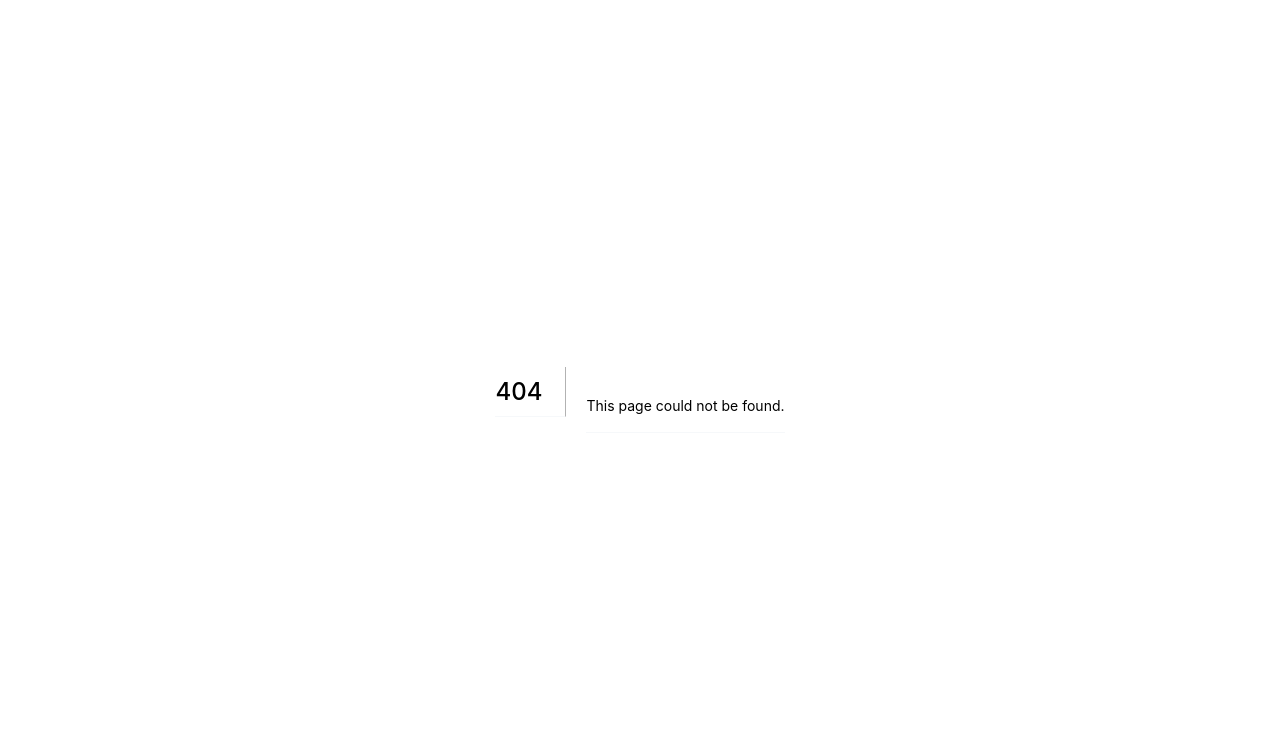
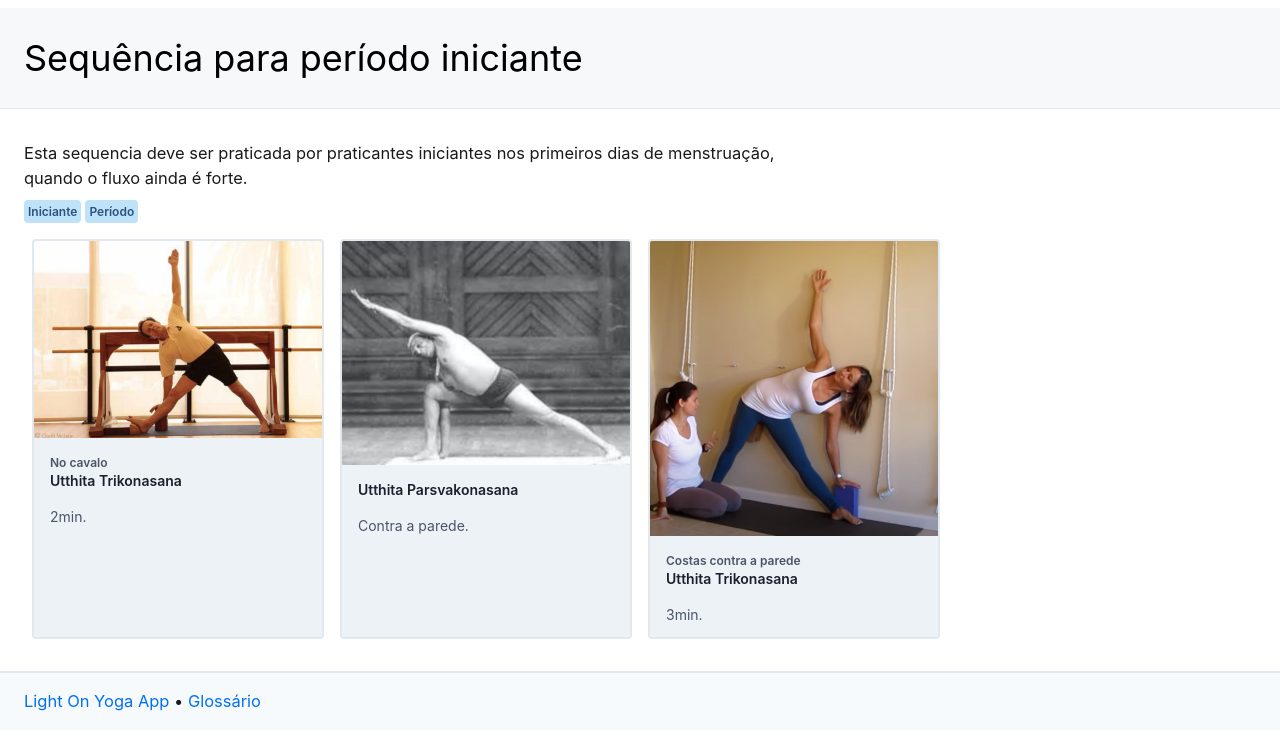
Before and after one commit to gustavoguichard/lightonyoga, a Next.js app: page /sequencia/sequencia-para-periodo-iniciante in a window 1280 px wide. Before the commit this address had no page. Shown: the top 750 px of the page. Built offline with nearby package versions, Linux system fonts and the light colour scheme; a web font is replaced by a local one; what tailwindcss-aspect-ratio, tailwindcss-responsive-embed would draw is missing.

Commit message:
Sequences

```diff
--- a/components/asana-card.js
+++ b/components/asana-card.js
@@ -1,26 +1,12 @@
-import Link from 'next/link'
+import Card from 'components/card'
 
-export default function AsanaCard({ title, subtitle, tagline, link, picture }) {
+export default function AsanaCard({ asana }) {
   return (
-    <Link href="/asana/[...slug]" as={link}>
-      <a className="w-full sm:w-1/2 md:w-1/3 lg:w-1/4 flex">
-        <div className="flex overflow-hidden flex-col rounded m-2 border-2 border-gray-300 bg-gray-200">
-          <img
-            className="w-full mb-2"
-            src={picture}
-            alt={[title, subtitle].join(' - ')}
-          />
-          <div className="px-4 py-2">
-            {subtitle && (
-              <p className="m-0 text-xs font-semibold text-gray-700">{title}</p>
-            )}
-            <p className="text-sm font-semibold text-gray-900 leading-tight">
-              {subtitle || title}
-            </p>
-            {tagline && <p className="text-sm mb-1 text-gray-700">{tagline}</p>}
-          </div>
-        </div>
-      </a>
-    </Link>
+    <Card
+      title={asana.name}
+      link={`/asana/${asana.slug}`}
+      picture={`/${asana.slug}.png`}
+      tagline={asana.meaning}
+    />
   )
 }
--- a/components/asana-list.js
+++ b/components/asana-list.js
@@ -6,13 +6,7 @@ export default function AsanaList({ asanas }) {
       <h3>Asanas</h3>
       <div className="flex flex-wrap">
         {asanas.map((asana) => (
-          <AsanaCard
-            key={asana.name}
-            link={`/asana/${asana.slug}`}
-            picture={`/${asana.slug}.png`}
-            title={asana.name}
-            tagline={asana.meaning}
-          />
+          <AsanaCard key={asana.name} asana={asana} />
         ))}
       </div>
     </div>
--- /dev/null
+++ b/components/card.js
@@ -0,0 +1,26 @@
+import Link from 'next/link'
+
+export default function Card({ title, subtitle, tagline, link, picture }) {
+  return (
+    <Link href="/asana/[...slug]" as={link}>
+      <a className="w-full sm:w-1/2 md:w-1/3 lg:w-1/4 flex">
+        <div className="flex overflow-hidden flex-col rounded m-2 border-2 border-gray-300 bg-gray-200">
+          <img
+            className="w-full mb-2"
+            src={picture}
+            alt={[title, subtitle].join(' - ')}
+          />
+          <div className="px-4 py-2">
+            {subtitle && (
+              <p className="m-0 text-xs font-semibold text-gray-700">{title}</p>
+            )}
+            <p className="text-sm font-semibold text-gray-900 leading-tight">
+              {subtitle || title}
+            </p>
+            {tagline && <p className="text-sm mb-1 text-gray-700">{tagline}</p>}
+          </div>
+        </div>
+      </a>
+    </Link>
+  )
+}
--- a/components/variation-card.js
+++ b/components/variation-card.js
@@ -1,8 +1,8 @@
-import AsanaCard from 'components/asana-card'
+import Card from 'components/card'
 
 export default function VariationCard({ variation }) {
   return (
-    <AsanaCard
+    <Card
       title={variation.asana.name}
       subtitle={variation.title}
       link={`/asana/${variation.asana.slug}/${variation.slug}`}
--- /dev/null
+++ b/data/sequences.js
@@ -0,0 +1,15 @@
+export default [
+  {
+    id: 1,
+    name: 'Sequência para período iniciante',
+    slug: 'sequencia-para-periodo-iniciante',
+    tags: [1, 12],
+    description:
+      '<p>Esta sequencia deve ser praticada por praticantes iniciantes nos primeiros dias de menstruação, quando o fluxo ainda é forte.</p>',
+    asanas: [
+      { id: 1, variation: 4, description: '2min.' },
+      { id: 2, description: 'Contra a parede.' },
+      { id: 1, variation: 3, description: '3min.' },
+    ],
+  },
+]
--- a/lib/api.js
+++ b/lib/api.js
@@ -8,6 +8,7 @@ import allVariations from 'data/variations.js'
 import movements from 'data/movements.js'
 import families from 'data/families.js'
 import glossary from 'data/glossary.js'
+import sequences from 'data/sequences.js'
 import tags from 'data/tags.js'
 
 const getById = (arr) => (id) => find(arr, (curr) => curr.id === Number(id))
@@ -63,8 +64,12 @@ export default {
   getFamily: getById(families),
   getFamilyBySlug: getBySlug(families),
   getMovement: getById(movements),
+  getSequence: getById(sequences),
+  getSequenceBySlug: getBySlug(sequences),
+  getTag,
   getTag,
   getTagBySlug: getBySlug(tags),
+  getVariation: getById(variations),
   getVariationBySlug: getBySlug(variations),
   getWord: getById(glossary),
   getWordBySlug,
@@ -72,6 +77,7 @@ export default {
   listFamilies: listFromIds(families),
   listGlossary: listFromIds(glossary),
   listMovements: listFromIds(movements),
+  listSequences: listFromIds(sequences),
   listTags: listFromIds(tags),
   listVariations,
 }
--- /dev/null
+++ b/pages/sequencia/[slug].js
@@ -0,0 +1,64 @@
+import api from 'lib/api'
+
+import Layout from 'components/layout'
+import Card from 'components/card'
+import Tag from 'components/tag'
+
+export default function SequencePage({ sequence }) {
+  return (
+    <Layout title={sequence.name}>
+      <div
+        className="max-w-screen-md"
+        dangerouslySetInnerHTML={{ __html: sequence.description }}
+      />
+      <div className="-mt-2 mb-2">
+        {sequence.tags.map((tag) => (
+          <Tag key={tag.id} tag={tag} />
+        ))}
+      </div>
+      <div className="flex flex-wrap">
+        {sequence.asanas.map(({ id, description, asana, variation }) => {
+          const picture = variation
+            ? `/variations/${variation.id}.png`
+            : `/${asana.slug}.png`
+          const link = variation
+            ? `/asana/${variation.asana.slug}/${variation.slug}`
+            : `/asana/${asana.slug}`
+          return (
+            <Card
+              key={id}
+              picture={picture}
+              link={link}
+              title={variation ? variation.title : asana.name}
+              subtitle={variation ? variation.asana.name : null}
+              tagline={description}
+            />
+          )
+        })}
+      </div>
+    </Layout>
+  )
+}
+
+export async function getStaticPaths() {
+  const sequences = await api.listSequences()
+  return {
+    paths: sequences.map((s) => ({ params: { slug: s.slug } })),
+    fallback: false,
+  }
+}
+
+export async function getStaticProps({ params }) {
+  const { slug } = params
+  const result = await api.getSequenceBySlug(slug)
+  const asanas = await result.asanas.map((item) => {
+    const asana = item.variation ? null : api.getAsana(item.id)
+    const variation = item.variation ? api.getVariation(item.variation) : null
+    return { ...item, asana, variation }
+  })
+  const tags = await result.tags.map((tag) => api.getTag(tag))
+  const sequence = { ...result, tags, asanas }
+  return {
+    props: { sequence },
+  }
+}
--- /dev/null
+++ b/pages/sequencias.js
@@ -0,0 +1,28 @@
+import Link from 'next/link'
+
+import api from 'lib/api'
+
+import Layout from 'components/layout'
+
+export default function SequencePage({ sequences }) {
+  return (
+    <Layout title="Sequências">
+      <ul className="list-disc">
+        {sequences.map((sequence) => (
+          <li key={sequence.id}>
+            <Link href="/sequencia/[slug]" as={`/sequencia/${sequence.slug}`}>
+              <a>{sequence.name}</a>
+            </Link>
+          </li>
+        ))}
+      </ul>
+    </Layout>
+  )
+}
+
+export async function getStaticProps() {
+  const sequences = await api.listSequences()
+  return {
+    props: { sequences },
+  }
+}
```
